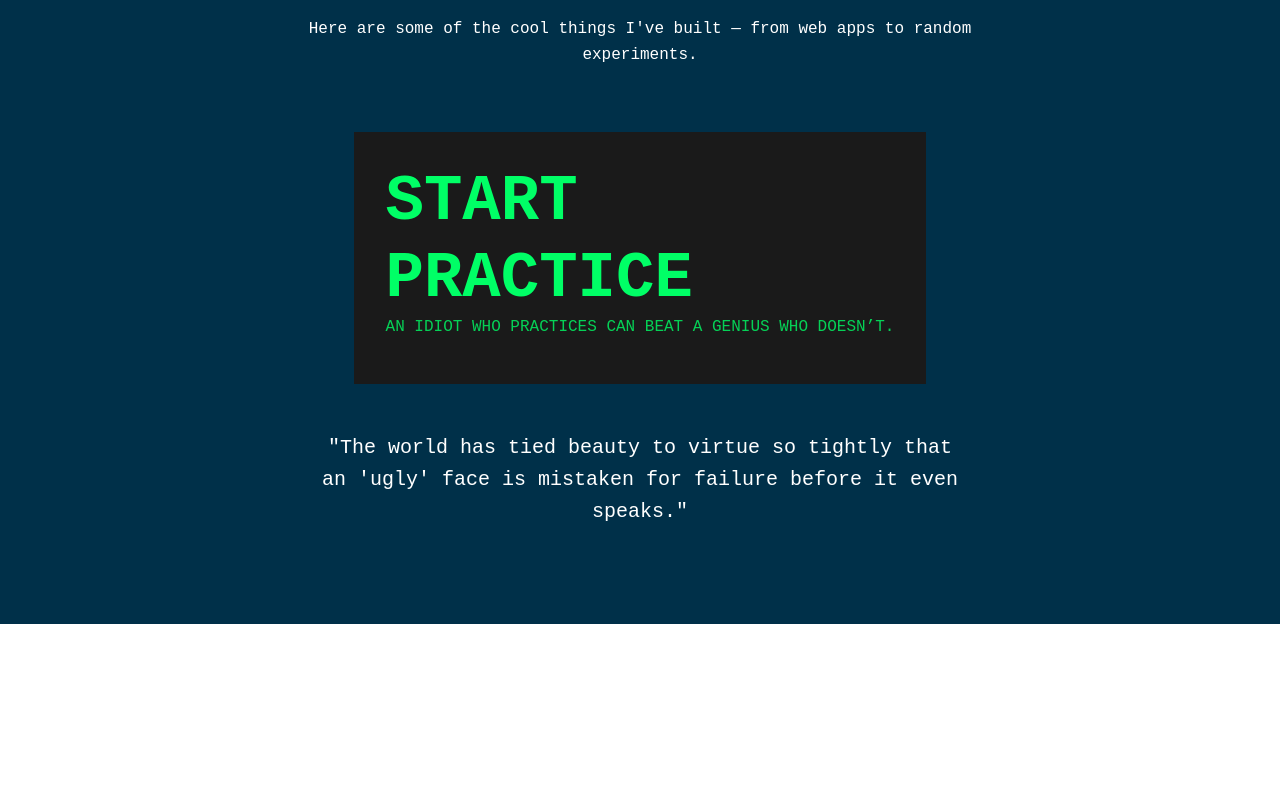
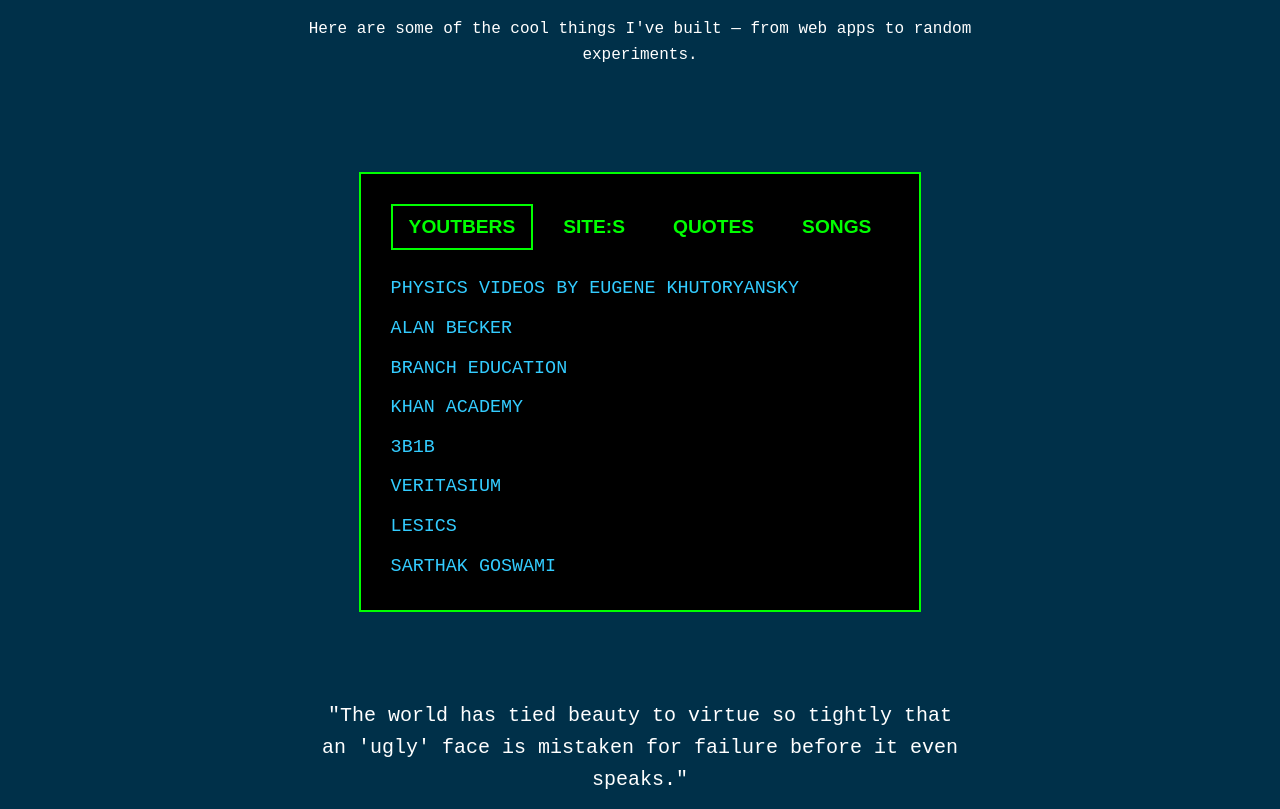
Before and after one commit to inxeoz/inxeoz.github.io, a Svelte app: page / in a window 1280 px wide. Shown: the part 620-1429 px from the top of the page. Before the commit the page ends 1244 px from the top, so only its background shows below. Built offline with nearby package versions, Linux system fonts and the light colour scheme.

Commit message:
hacker style

```diff
--- a/src/HackCompo.svelte
+++ b/src/HackCompo.svelte
@@ -1,56 +1,125 @@
 <script>
-    // You can optionally add props or logic here if needed
+    let activeTab = 'YOUTBERS';
+
+    const tabs = ['YOUTBERS', 'SITE:S', 'QUOTES', 'SONGS'];
+
+    const content = {
+        YOUTBERS: [
+            { text: "PHYSICS VIDEOS BY EUGENE KHUTORYANSKY", url: "https://www.youtube.com/@EugeneKhutoryansky" },
+            { text: "ALAN BECKER", url: "https://www.youtube.com/@alanbecker" },
+            { text: "BRANCH EDUCATION", url: "https://www.youtube.com/@BranchEducation" },
+            { text: "KHAN ACADEMY", url: "https://www.youtube.com/@khanacademy" },
+            { text: "3B1B", url: "https://www.youtube.com/@3blue1brown" },
+            { text: "VERITASIUM", url: "https://www.youtube.com/@veritasium" },
+            { text: "LESICS", url: "https://www.youtube.com/@SabinCivil" },
+            { text: "SARTHAK GOSWAMI", url: "https://www.youtube.com/@SundaySarthak" }
+        ],
+        "SITE:S": [
+            { text: "https://onlineminitools.com/", url: "https://onlineminitools.com/" },
+            { text: "https://devhints.io/", url: "https://devhints.io/" },
+            { text: "www.fairlynerdy.com", url: "https://www.fairlynerdy.com" },
+            { text: "https://www.mathsisfun.com/", url: "https://www.mathsisfun.com/" },
+            { text: "https://egyankosh.ac.in/handle/123456789/17990?mode=full", url: "https://egyankosh.ac.in/handle/123456789/17990?mode=full" },
+            { text: "https://zerotomastery.io/", url: "https://zerotomastery.io/" }
+        ],
+        QUOTES: [
+            "EVERY AND EACH TYPE OF PROBLEM HAS SOLUTION ALWAYS",
+            "YOU CAN'T BE ONLINE EVERY TIME , BE READY FOR OFFLINE MODE",
+            "AM I WASTING MY TIME",
+            "KEEP BREATHING , TIDE WILL COME TAKE SOMEWHERE ; DON'T GIVE UP"
+        ].map(q => ({ text: q, url: `https://www.google.com/search?q=${encodeURIComponent(q)}` })),
+        SONGS: [
+            { text: "No songs added yet...", url: "https://www.youtube.com/results?search_query=songs+playlist" }
+        ]
+    };
 </script>
 
+<div class="wrapper">
+    <div class="tabs">
+        {#each tabs as tab}
+            <button
+                    on:click={() => activeTab = tab}
+                    class:selected={activeTab === tab}
+            >
+                {tab}
+            </button>
+        {/each}
+    </div>
+
+    <div class="content">
+        {#each content[activeTab] as item}
+            <a class="content-item" href={item.url} target="_blank" rel="noopener noreferrer">
+                {item.text}
+            </a>
+        {/each}
+    </div>
+</div>
+
 <style>
-    .container {
-        background-color: #1a1a1a;
-        color: #00ff66;
-        min-height: auto;
-        width: auto;
+    .wrapper {
+        background-color: #000;
+        color: #00ff00;
+        font-family: 'Courier New', Courier, monospace;
+        padding: 30px;
+        max-width: 900px;
+        margin: 40px auto;
+        border: 2px solid #00ff00;
+
+    }
+
+    .tabs {
+        display: flex;
+        gap: 12px;
+        margin-bottom: 25px;
+        flex-wrap: wrap;
+    }
+
+    .tabs button {
+        background: none;
+        color: #00ff00;
+        border: 2px solid transparent;
+        padding: 10px 16px;
+        cursor: pointer;
+        font-size: 1.2rem;
+        font-weight: bold;
+
+        transition: all 0.3s ease;
+    }
+
+    .tabs button.selected {
+        border-color: #00ff00;
+    }
+
+    .content {
         display: flex;
         flex-direction: column;
-        justify-content: space-between;
-        padding: 2rem;
-        font-family: 'Courier New', monospace;
+        gap: 12px;
     }
 
-    .main-text {
-        font-size: 4rem;
-        font-weight: bold;
-        text-transform: uppercase;
-        line-height: 1.2;
+    .content-item {
+        font-size: 1.15rem;
+        color: #33ccff;
+        transition: color 0.3s;
+        cursor: pointer;
+        line-height: 1.5;
+        text-decoration: none;
     }
 
-    .footer-text {
-        font-size: 1rem;
-        text-align: center;
-        text-transform: uppercase;
-        opacity: 0.8;
-        margin-top: auto;
-        margin-bottom: 1rem;
+    .content-item:hover {
+        color: orange;
     }
 
     @media (max-width: 600px) {
-        .main-text {
-            font-size: 2.5rem;
+        .tabs {
+            flex-direction: column;
         }
 
-        .footer-text {
-            font-size: 0.9rem;
+        .tabs button {
+            width: 100%;
+        }
+
+        .wrapper {
+            padding: 20px;
         }
     }
 </style>
-
-<div class="container">
-    <div class="main-text">
-        Start<br />
-        Practice
-    </div>
-
-
-
-    <div class="footer-text">
-        An idiot who practices can beat a genius who doesn’t.
-    </div>
-</div>
```
